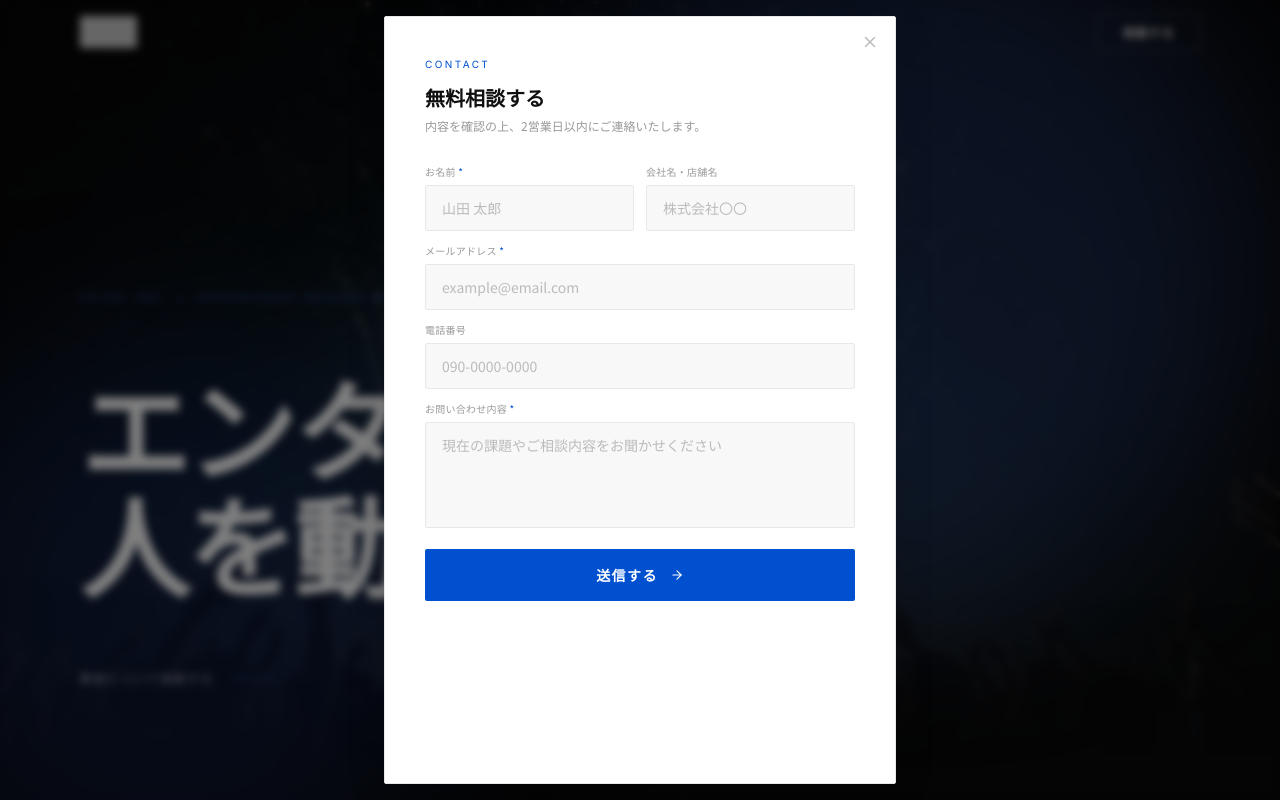
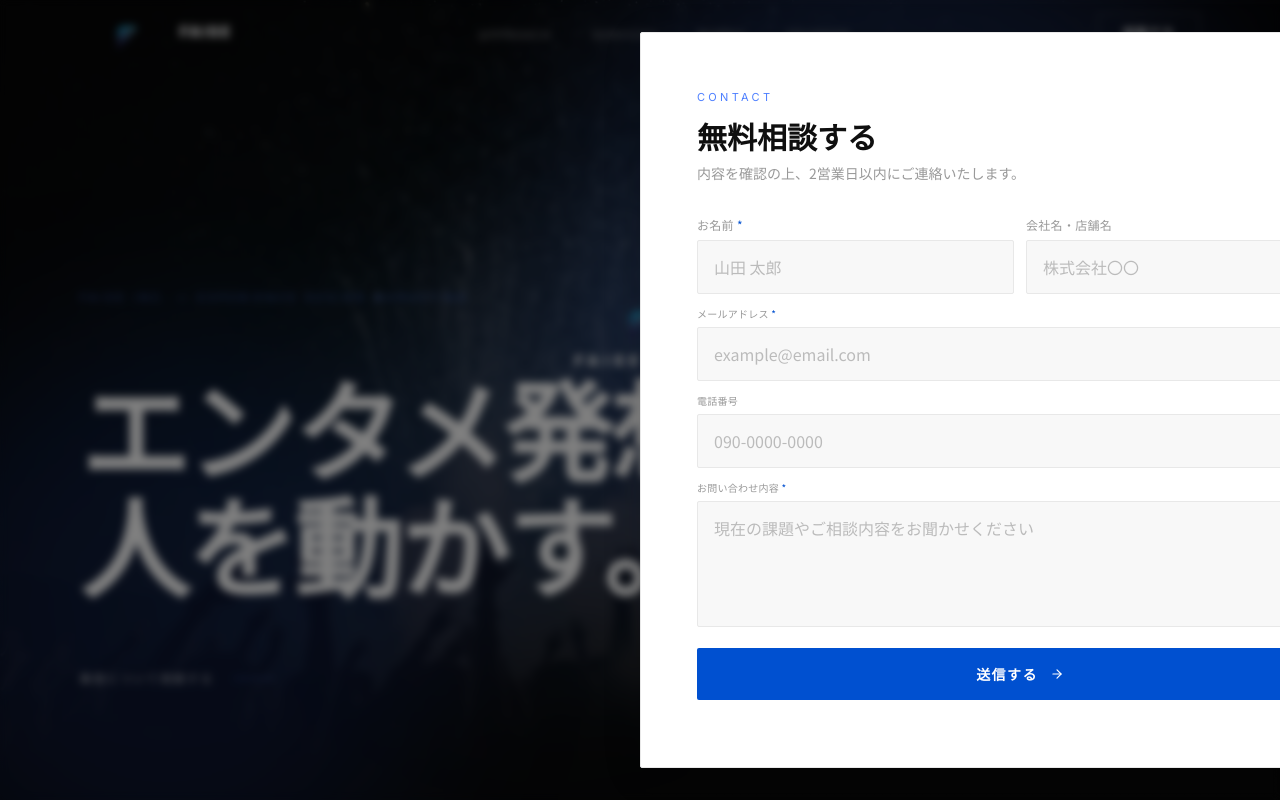
Before and after one commit to fukunaga-faise/faise-lp, a Next.js app: page / in a window 1280 px wide. Both pictures are taken after a click on the button "相談する". Shown: the top 800 px of the page. Built offline with nearby package versions, Linux system fonts and the light colour scheme.

Commit message:
Fix nav logo, add hero logo, enlarge contact modal, simplify career timeline

```diff
--- a/src/components/ContactModal.tsx
+++ b/src/components/ContactModal.tsx
@@ -33,7 +33,7 @@ export default function ContactModal({ isOpen, onClose }: Props) {
   }
 
   const inputClass =
-    'w-full bg-[#f8f8f8] border border-[#e8e8e8] rounded-sm px-4 py-3 text-sm text-[#0f0f0f] placeholder:text-[#bbb] focus:outline-none focus:border-[#0050d0] transition-colors'
+    'w-full bg-[#f8f8f8] border border-[#e8e8e8] rounded-sm px-4 py-3.5 text-base text-[#0f0f0f] placeholder:text-[#bbb] focus:outline-none focus:border-[#4d7fff] transition-colors'
 
   return (
     <AnimatePresence>
@@ -51,7 +51,7 @@ export default function ContactModal({ isOpen, onClose }: Props) {
             animate={{ opacity: 1, y: 0 }}
             exit={{ opacity: 0, y: 40 }}
             transition={{ duration: 0.4, ease: [0.16, 1, 0.3, 1] }}
-            className="fixed inset-x-4 top-4 bottom-4 max-w-lg mx-auto bg-white border border-[#e8e8e8] rounded-sm z-50 p-7 md:p-10 overflow-y-auto shadow-[0_8px_40px_rgba(0,0,0,0.12)]"
+            className="fixed inset-x-4 md:inset-x-auto md:left-1/2 md:-translate-x-1/2 top-4 bottom-4 md:top-8 md:bottom-8 w-full md:w-[760px] bg-white border border-[#e8e8e8] rounded-sm z-50 p-7 md:p-14 overflow-y-auto shadow-[0_8px_40px_rgba(0,0,0,0.12)]"
           >
             <button
               onClick={onClose}
@@ -77,16 +77,16 @@ export default function ContactModal({ isOpen, onClose }: Props) {
               </div>
             ) : (
               <>
-                <p className="font-inter text-[10px] tracking-[0.24em] uppercase text-[#0050d0] mb-3">Contact</p>
-                <h2 className="text-xl font-black mb-1 text-[#0f0f0f]">無料相談する</h2>
-                <p className="text-xs text-[#999] mb-7 leading-relaxed">
+                <p className="font-inter text-[11px] tracking-[0.3em] uppercase text-[#4d7fff] mb-3">Contact</p>
+                <h2 className="text-3xl font-black mb-2 text-[#0f0f0f]">無料相談する</h2>
+                <p className="text-sm text-[#999] mb-8 leading-relaxed">
                   内容を確認の上、2営業日以内にご連絡いたします。
                 </p>
 
                 <form onSubmit={handleSubmit} className="flex flex-col gap-3">
                   <div className="grid grid-cols-2 gap-3">
                     <div>
-                      <label className="text-[10px] text-[#999] mb-1.5 block tracking-wide">
+                      <label className="text-[12px] text-[#999] mb-1.5 block tracking-wide">
                         お名前 <span className="text-[#0050d0]">*</span>
                       </label>
                       <input
@@ -98,7 +98,7 @@ export default function ContactModal({ isOpen, onClose }: Props) {
                       />
                     </div>
                     <div>
-                      <label className="text-[10px] text-[#999] mb-1.5 block tracking-wide">
+                      <label className="text-[12px] text-[#999] mb-1.5 block tracking-wide">
                         会社名・店舗名
                       </label>
                       <input
--- a/src/components/Founder.tsx
+++ b/src/components/Founder.tsx
@@ -5,9 +5,9 @@ import { motion, useInView } from 'framer-motion'
 import ContactModal from './ContactModal'
 
 const career = [
-  { period: '2022–2024', company: 'ソニー株式会社', role: '法人店舗コンサルティング' },
-  { period: '2024–2025', company: '株式会社刀', role: '新規テーマパーク マーケティング' },
-  { period: '2025–', company: '株式会社Faise', role: '代表取締役 就任' },
+  { period: '2022–2024', company: 'ソニー株式会社' },
+  { period: '2024–2025', company: '株式会社刀' },
+  { period: '2025–', company: '株式会社Faise' },
 ]
 
 export default function Founder() {
@@ -67,8 +67,7 @@ export default function Founder() {
                     >
                       <div className="absolute -top-[calc(2rem+1px)] left-0 w-px h-4 bg-[#4d7fff]" />
                       <p className="font-inter text-[10px] tracking-[0.3em] text-[#4d7fff]/60 mb-2">{c.period}</p>
-                      <p className="text-[14px] font-bold text-white/80 mb-0.5">{c.company}</p>
-                      <p className="text-[12px] text-white/80">{c.role}</p>
+                      <p className="text-[14px] font-bold text-white/80">{c.company}</p>
                     </motion.div>
                   ))}
                 </div>
--- a/src/components/Hero.tsx
+++ b/src/components/Hero.tsx
@@ -59,6 +59,25 @@ export default function Hero() {
         ))}
 
 
+        {/* Hero logo — centered upper area */}
+        <div className="absolute inset-0 flex flex-col items-center justify-center pb-32 pointer-events-none">
+          <motion.div
+            initial={{ opacity: 0, scale: 0.92 }}
+            animate={{ opacity: 1, scale: 1 }}
+            transition={{ duration: 1.4, delay: 0.2, ease: [0.16, 1, 0.3, 1] }}
+            className="flex flex-col items-center gap-3"
+          >
+            <img
+              src="/logo-fmark.png"
+              alt="Faise"
+              className="w-20 md:w-28 h-auto drop-shadow-[0_0_30px_rgba(77,127,255,0.5)]"
+            />
+            <span className="font-inter font-black tracking-[0.35em] text-white/90 text-[13px] md:text-[15px] uppercase">
+              Faise Inc.
+            </span>
+          </motion.div>
+        </div>
+
         <div className="relative max-w-7xl w-full">
           <motion.p
             initial={{ opacity: 0 }}
--- a/src/components/Nav.tsx
+++ b/src/components/Nav.tsx
@@ -32,12 +32,13 @@ export default function Nav() {
           scrolled ? 'bg-[#0a0a0a]/95 backdrop-blur-xl border-b border-white/10' : 'bg-transparent'
         }`}
       >
-        <a href="#">
+        <a href="#" className="flex items-center gap-2">
           <img
-            src="/logo.png"
+            src="/logo-fmark.png"
             alt="Faise"
-            className="h-8 w-auto brightness-0 invert opacity-80 hover:opacity-100 transition-opacity duration-300"
+            className="h-8 w-auto"
           />
+          <span className="font-inter font-black tracking-[0.12em] text-white text-[15px] uppercase">Faise</span>
         </a>
 
         <ul className="hidden md:flex items-center gap-10">
```
